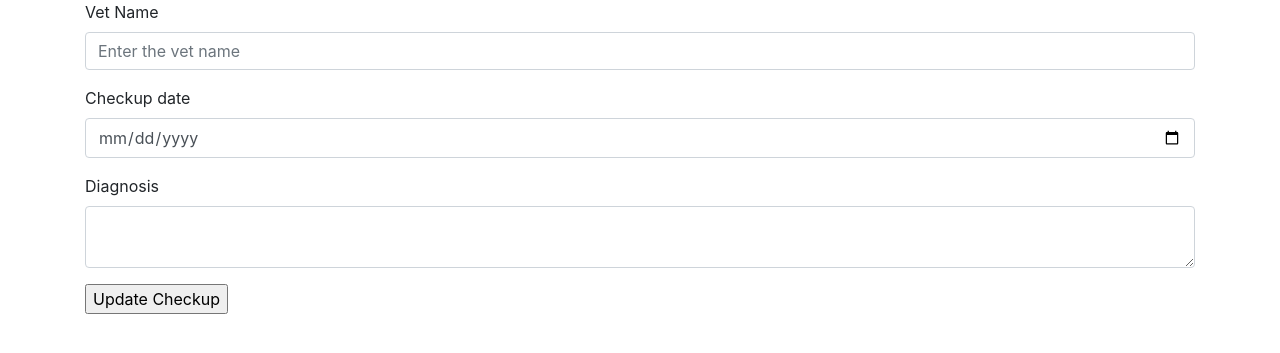
After one commit to kunxin-chor/tgc7-mongo, a Flask app: template animal_shelter/templates/edit_checkup.template.html in a window 1280 px wide. The commit adds this page. Shown: the top 353 px of the page. Run offline with Flask 2, Linux system fonts and the light colour scheme; the template is opened without the code that fills it, so the values that code supplies are empty; some libraries are stand-ins or nearby versions.

Commit message:
Added CRUD to array

```diff
--- a/animal_shelter/app.py
+++ b/animal_shelter/app.py
@@ -1,4 +1,4 @@
-from flask import Flask, render_template, request, redirect, url_for
+from flask import Flask, render_template, request, redirect, url_for, flash
 import os
 from bson.objectid import ObjectId
 from dotenv import load_dotenv
@@ -8,6 +8,7 @@ import datetime
 load_dotenv()
 
 app = Flask(__name__)
+app.secret_key = "ziL|f$QqE$=P9)3*w!Xw?GgQ7Zx!(3(!3LG;iBFakmPXLZ.*z@,,c94/6Ipsf^2"
 
 MONGO_URI = os.environ.get('MONGO_URL')
 DB_NAME = "animal_shelter"
@@ -134,6 +135,7 @@ def process_add_checkup(animal_id):
     }, {
         "$push": {
             'checkups': {
+                # ObjectId() is a function that returns a new ObjectId
                 "_id": ObjectId(),
                 "vet": vet_name,
                 "date": date,
@@ -145,6 +147,74 @@ def process_add_checkup(animal_id):
     return redirect(url_for('show_animal_checkups', animal_id=animal_id))
 
 
+@app.route('/checkup/<checkup_id>')
+def show_edit_checkup(checkup_id):
+    # retrieve the checkup by its id
+    allCheckups = client[DB_NAME].animals.find_one({
+        'checkups._id': ObjectId(checkup_id)
+    }, {
+        'checkups': {
+            '$elemMatch': {
+                '_id': ObjectId(checkup_id)
+            }
+        }
+    })
+
+    checkup = allCheckups["checkups"][0]
+    print(checkup)
+
+    return render_template('edit_checkup.template.html', checkup=checkup)
+
+
+@app.route('/checkup/<checkup_id>', methods=["POST"])
+def process_update_checkup(checkup_id):
+
+    date = request.form.get('checkup-date')
+    date = datetime.datetime.strptime(date, "%Y-%m-%d")
+
+    client[DB_NAME].animals.update_one({
+        "checkups._id": ObjectId(checkup_id)
+    }, {
+        '$set': {
+            'checkups.$.vet': request.form.get('vet-name'),
+            'checkups.$.diagnosis': request.form.get('diagnosis'),
+            'checkups.$.date': date
+        }
+    })
+
+    flash("Checkup updated")
+    return redirect(url_for('show_all_animals'))
+
+
+@app.route('/checkup/<checkup_id>/delete')
+def confirm_delete_checkup(checkup_id):
+    checkup = client[DB_NAME].animals.find_one({
+        'checkups._id': ObjectId(checkup_id)
+    }, {
+        'checkups': {
+            '$elemMatch': {
+                '_id': ObjectId(checkup_id)
+            }
+        }
+    })['checkups'][0]
+
+    return render_template('delete_checkup.template.html', checkup=checkup)
+
+
+@app.route('/checkup/<checkup_id>/delete', methods=["POST"])
+def process_delete_checkup(checkup_id):
+    client[DB_NAME].animals.update_one({
+        'checkups._id': ObjectId(checkup_id)
+    }, {
+        "$pull": {
+            'checkups': {
+                '_id': ObjectId(checkup_id)
+            }
+        }
+    })
+    return "Checkup deleted"
+
+
 # "magic code" -- boilerplate
 if __name__ == '__main__':
     app.run(host=os.environ.get('IP'),
--- a/animal_shelter/templates/checkup.template.html
+++ b/animal_shelter/templates/checkup.template.html
@@ -31,6 +31,8 @@
                 <li class="list-group-item">Diagnosis: {{c.diagnosis}}</li>
             </ul>
         </div>
+        <a href="{{url_for('show_edit_checkup', checkup_id= c._id ) }}" class="btn btn-primary btn-sm">Edit</a>
+        <a href="{{url_for('confirm_delete_checkup', checkup_id= c._id ) }}" class="btn btn-danger btn-sm">Delete</a>
     </div>
     {%endfor%}
 </form>
--- /dev/null
+++ b/animal_shelter/templates/edit_checkup.template.html
@@ -0,0 +1,29 @@
+{% extends 'layout.template.html' %} {%block content %}
+<form method="POST">
+  <div class="form-group">
+    <label>Vet Name</label>
+    <input
+      type="text"
+      name="vet-name"
+      class="form-control"
+      placeholder="Enter the vet name"
+      value = "{{checkup.vet}}"
+    />
+  </div>
+  <div class="form-group">
+    <label>Checkup date</label>
+    <input
+      type="date"
+      name="checkup-date"
+      class="form-control"
+      placeholder="Date of the checkup"
+      value="{{checkup.date.strftime('%Y-%m-%d')}}"
+    />
+  </div>
+  <div class="form-group">
+    <label>Diagnosis</label>
+    <textarea name="diagnosis" class="form-control">{{checkup.diagnosis}}</textarea>
+  </div>
+  <input type="submit" value="Update Checkup" />
+</form>
+{%endblock%}
```
Also changed, not shown: animal_shelter/templates/delete_checkup.template.html (added, +12 -0 lines), 1 other file.
